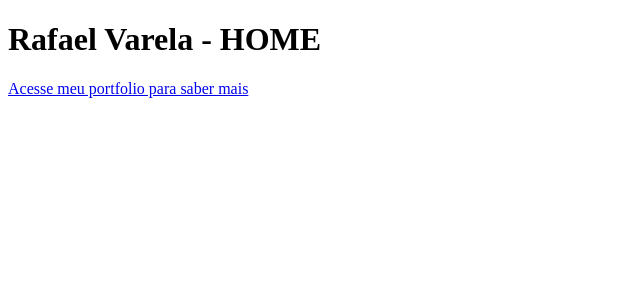
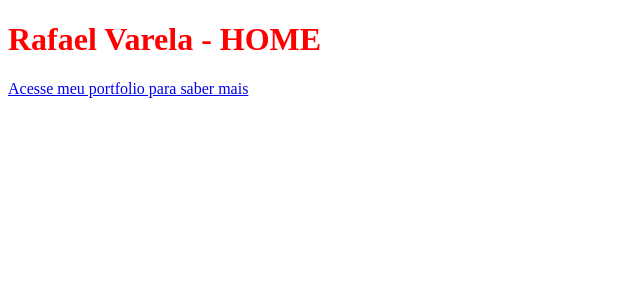
Before and after one commit to RafaelMoid/rafael-varela-dev, a Next.js app: page / in a window 1280 px wide. Shown: the top 300 px of the page, without its empty margins (0-640 px from the left). Built offline with nearby package versions, Linux system fonts and the light colour scheme.

Commit message:
<FEAT>[CSS in JS]

```diff
--- a/pages/index.js
+++ b/pages/index.js
@@ -1,9 +1,36 @@
+import React from 'react';
 import Link from '../src/components/Link';
+
+function GlobalStyles() {
+    return(
+        <style global jsx>{`
+            body {
+                font-family: sans-serif;
+            }
+        `}</style>
+    )
+}
+
+function Title({children, as}) {
+    const Tag = as;
+    return (
+        <React.Fragment>
+            <Tag>
+                {children}
+            </Tag>
+            <style jsx>{`
+                ${Tag} {
+                    color:red;
+                }
+            `}</style>
+        </React.Fragment>
+    )
+}
 
 export default function HomePage() {
     return (
         <div>
-            <h1>Rafael Varela - HOME</h1>
+            <Title as="h1">Rafael Varela - HOME</Title>
             <Link href="/portfolio">
                 Acesse meu portfolio para saber mais
             </Link>
```
